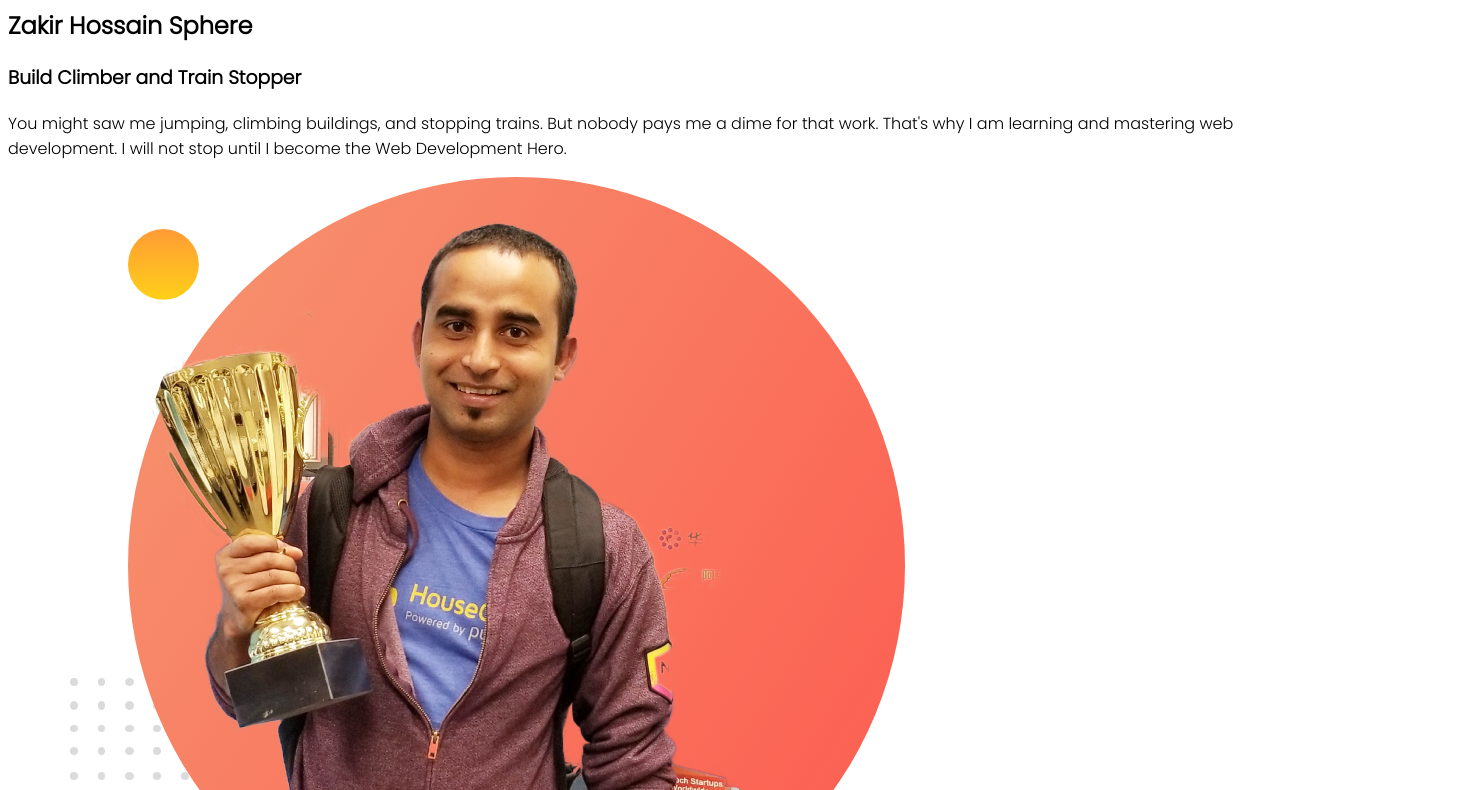
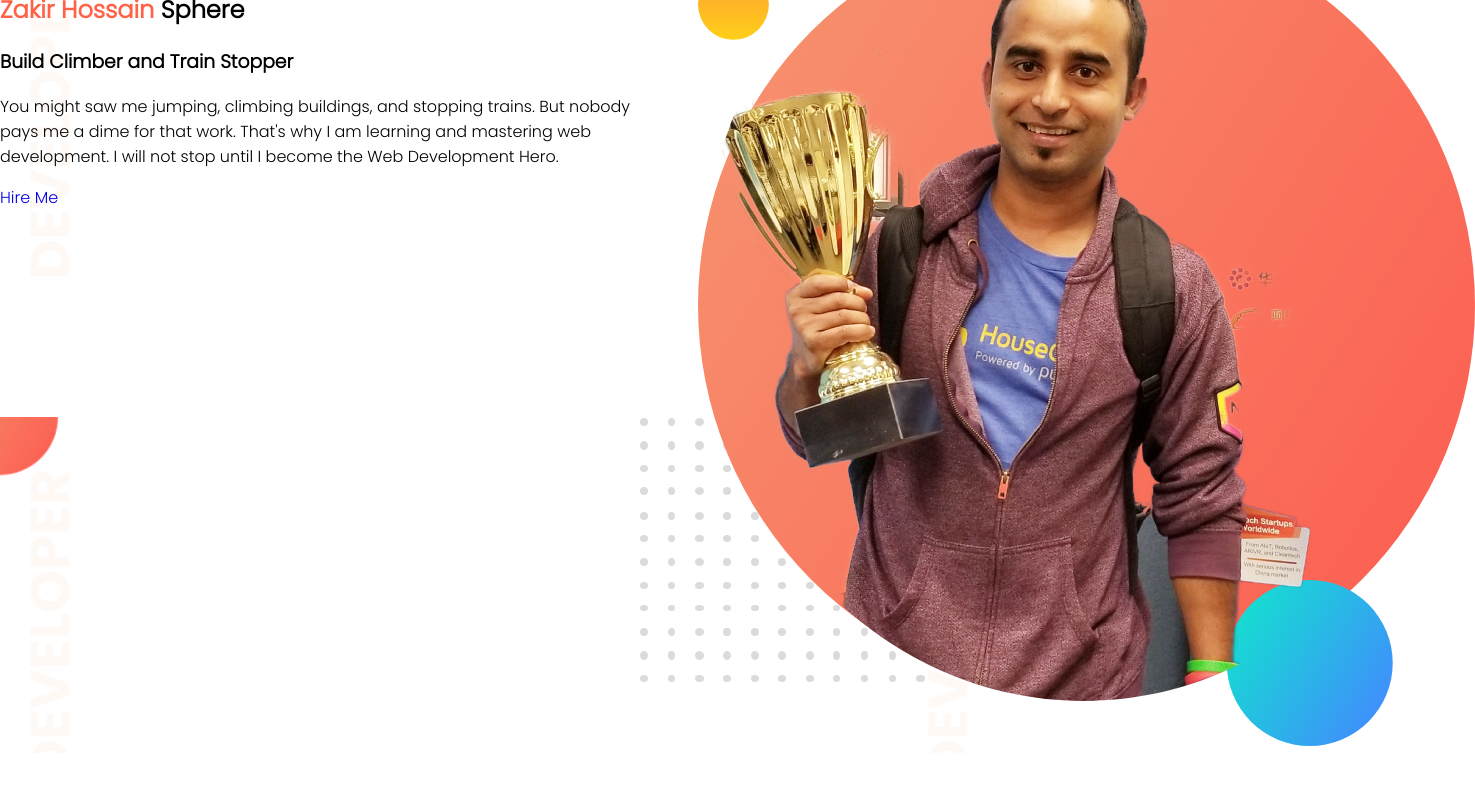
Before and after one commit to invisible360/Portfolio-Practice-only-Design, a plain HTML site: page index.html in a window 1280 px wide. Shown: the part 83-873 px from the top of the page, 1475 px wide, since content can reach past the window. After the commit the page ends 836 px from the top, so only its background shows below. Drawn offline with Linux system fonts and the light colour scheme.

Commit message:
3rd commit

```diff
--- a/index.html
+++ b/index.html
@@ -13,14 +13,22 @@
 </head>
 
 <body>
-    <h1>Welcome to </h1>
-    <h2>Zakir Hossain Sphere</h2>
-    <h3>Build Climber and Train Stopper</h3>
-    <p>You might saw me jumping, climbing buildings, and stopping trains. But nobody pays me a dime for that work.
-        That's why I am learning and mastering web development. I will not stop until I become the Web Development Hero.
-    </p>
-    <a href="https://www.linkedin.com/in/zakir-hossain-3b4725102/">Hire Me</a>
-    <img src="images/jhankar.png" alt="">
+    <section class="top-bar">
+        <div class="half">
+            <h1>Welcome to </h1>
+            <h2><span class="orange">Zakir Hossain</span> Sphere</h2>
+            <h3>Build Climber and Train Stopper</h3>
+            <p>You might saw me jumping, climbing buildings, and stopping trains. But nobody pays me a dime for that
+                work.
+                That's why I am learning and mastering web development. I will not stop until I become the Web
+                Development
+                Hero.
+            </p>
+            <a href="https://www.linkedin.com/in/zakir-hossain-3b4725102/">Hire Me</a>
+        </div>
+        <div class="half"><img src="images/jhankar.png" alt="">
+        </div>
+    </section>
 </body>
 
 </html>
--- a/styles.css
+++ b/styles.css
@@ -1,3 +1,22 @@
 body {
     font-family: 'Poppins', sans-serif;
+    margin: 0;
 }
+
+.orange {
+    color: tomato;
+}
+
+.top-bar {
+    display: flex;
+    background-image: url(images/top-banner.png);
+    width: 100%;
+}
+
+a {
+    text-decoration: none;
+}
+
+.half {
+    width: 50%;
+}
```
